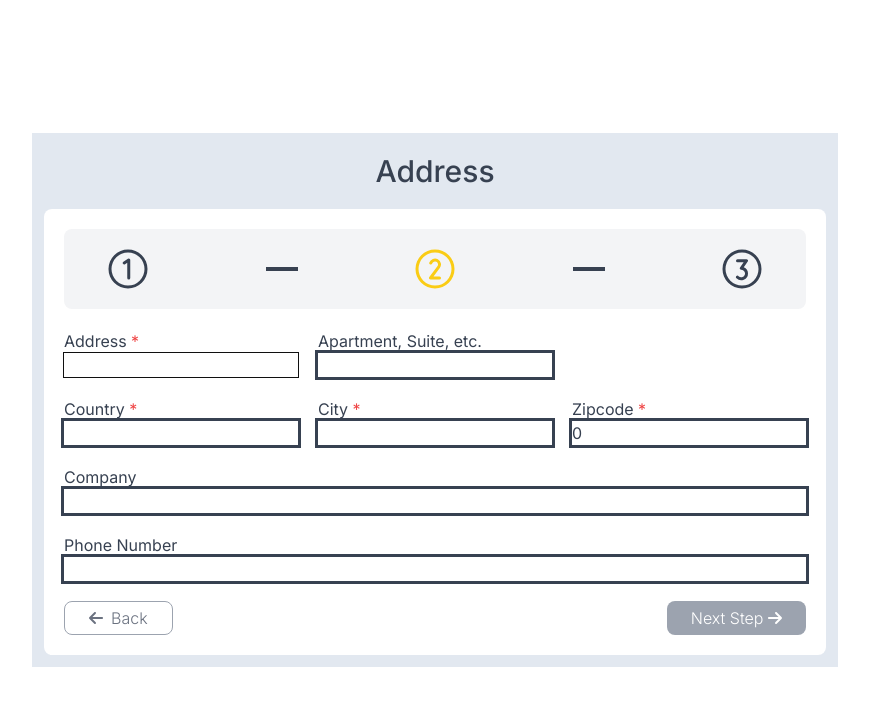
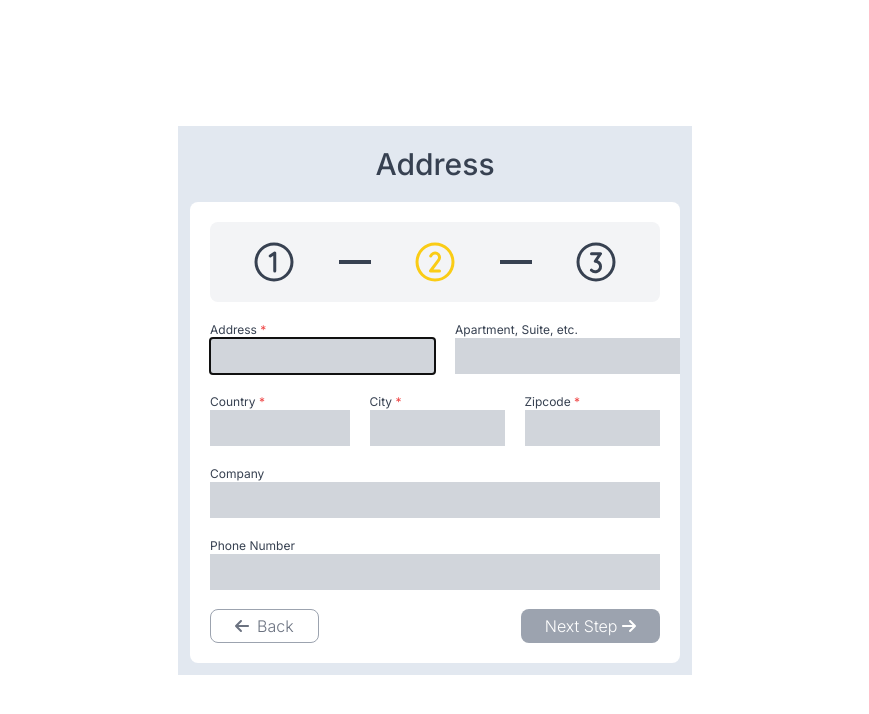
Before and after one commit to ryandc-yeo/bd-frontend-challenge, a Next.js app: page /form in a window 1280 px wide. Both pictures are taken after typing "Sample", "Sample", "Sample", "name@example.com", "Sample123", "Sample123" into the empty fields and a click on the button "Next Step". Shown: the top 714 px of the page, without its empty margins (205-1074 px from the left). Built offline with nearby package versions, Linux system fonts and the light colour scheme.

Commit message:
2/3 steps complete

```diff
--- a/src/app/components/account.tsx
+++ b/src/app/components/account.tsx
@@ -21,9 +21,9 @@ const Account = ({
   updateFields,
 }: AccountProps) => {
   return (
-    <div className="flex flex-col gap-5 w-fit">
+    <div className="flex flex-col gap-5 w-[450px] h-[267px]">
       <div className="flex gap-5">
-        <div className="flex flex-col">
+        <div className="flex flex-col w-[50%]">
           <label className="text-xs">First Name</label>
           <input
             type="text"
@@ -33,7 +33,7 @@ const Account = ({
             onChange={(e) => updateFields({ firstName: e.target.value })}
           />
         </div>
-        <div className="flex flex-col">
+        <div className="flex flex-col w-[50%]">
           <label className="text-xs">Last Name</label>
           <input
             type="text"
@@ -68,7 +68,7 @@ const Account = ({
         />
       </div>
       <div className="flex gap-5">
-        <div className="flex flex-col">
+        <div className="flex flex-col w-[50%]">
           <label className="text-xs">
             Password <span className="text-red-500">*</span>
           </label>
@@ -80,7 +80,7 @@ const Account = ({
             onChange={(e) => updateFields({ password: e.target.value })}
           />
         </div>
-        <div className="flex flex-col">
+        <div className="flex flex-col w-[50%]">
           <label className="text-xs">
             Confirm Password <span className="text-red-500">*</span>
           </label>
--- a/src/app/components/address.tsx
+++ b/src/app/components/address.tsx
@@ -3,7 +3,7 @@ type AddressData = {
   address2: string;
   country: string;
   city: string;
-  zipCode: number;
+  zipCode: string;
   company: string;
   phoneNumber: string;
 };
@@ -23,46 +23,86 @@ const Address = ({
   updateFields,
 }: AddressProps) => {
   return (
-    <div className="flex flex-col gap-5 w-fit">
+    <div className="flex flex-col gap-5 w-[450px] h-[267px]">
       <div className="flex gap-5">
-        <div className="flex flex-col">
-          <label>
+        <div className="flex flex-col w-[50%]">
+          <label className="text-xs">
             Address <span className="text-red-500">*</span>
           </label>
-          <input type="text" autoFocus value={address1} className="outline" />
+          <input
+            type="text"
+            autoFocus
+            value={address1}
+            className="bg-gray-300 leading-9"
+            onChange={(e) => updateFields({ address1: e.target.value })}
+            required
+          />
         </div>
-        <div className="flex flex-col">
-          <label>Apartment, Suite, etc.</label>
-          <input type="text" value={address2} className="outline" />
+        <div className="flex flex-col w-[50%]">
+          <label className="text-xs">Apartment, Suite, etc.</label>
+          <input
+            type="text"
+            value={address2}
+            className="bg-gray-300 leading-9"
+            onChange={(e) => updateFields({ address2: e.target.value })}
+          />
         </div>
       </div>
       <div className="flex gap-5">
-        <div className="flex flex-col">
-          <label>
+        <div className="flex flex-col w-[31%]">
+          <label className="text-xs">
             Country <span className="text-red-500">*</span>
           </label>
-          <input type="text" value={country} className="outline" />
+          <input
+            type="text"
+            value={country}
+            className="bg-gray-300 leading-9"
+            onChange={(e) => updateFields({ country: e.target.value })}
+            required
+          />
         </div>
-        <div className="flex flex-col">
-          <label>
+        <div className="flex flex-col w-[30%]">
+          <label className="text-xs">
             City <span className="text-red-500">*</span>
           </label>
-          <input type="text" value={city} className="outline" />
+          <input
+            type="text"
+            value={city}
+            className="bg-gray-300 leading-9"
+            onChange={(e) => updateFields({ city: e.target.value })}
+            required
+          />
         </div>
-        <div className="flex flex-col">
-          <label>
+        <div className="flex flex-col w-[30%]">
+          <label className="text-xs">
             Zipcode <span className="text-red-500">*</span>
           </label>
-          <input type="text" value={zipCode} className="outline" />
+          <input
+            type="text"
+            value={zipCode}
+            className="bg-gray-300 leading-9"
+            onChange={(e) => updateFields({ zipCode: e.target.value })}
+            required
+          />
         </div>
       </div>
       <div className="flex flex-col">
-        <label>Company</label>
-        <input type="text" value={company} className="outline" required />
+        <label className="text-xs">Company</label>
+        <input
+          type="text"
+          value={company}
+          className="bg-gray-300 leading-9"
+          onChange={(e) => updateFields({ company: e.target.value })}
+        />
       </div>
       <div className="flex flex-col">
-        <label>Phone Number</label>
-        <input type="text" value={phoneNumber} className="outline" required />
+        <label className="text-xs">Phone Number</label>
+        <input
+          type="text"
+          value={phoneNumber}
+          className="bg-gray-300 leading-9"
+          onChange={(e) => updateFields({ phoneNumber: e.target.value })}
+        />
       </div>
     </div>
   );
--- a/src/app/form/page.tsx
+++ b/src/app/form/page.tsx
@@ -26,7 +26,7 @@ type FormData = {
   address2: string;
   country: string;
   city: string;
-  zipCode: number;
+  zipCode: string;
   company: string;
   phoneNumber: string;
   wantsNotifications: boolean;
@@ -45,7 +45,7 @@ const userData: FormData = {
   address2: "",
   country: "",
   city: "",
-  zipCode: 0,
+  zipCode: "",
   company: "",
   phoneNumber: "",
   wantsNotifications: false,
@@ -99,13 +99,18 @@ const Form = () => {
           </div>
           {step}
           <div className="flex justify-between gap-2 mt-5 text-md font-light">
+            {currStep === 0 ? (
+              <div></div>
+            ) : (
               <button
                 type="button"
                 className="border border-gray-400 flex gap-2 items-center px-6 py-1 rounded-lg text-gray-500 hover:bg-gray-400 hover:text-white transition-all"
+                onClick={back}
               >
                 <FontAwesomeIcon icon={faArrowLeft} />
                 Back
               </button>
+            )}
             {currStep === steps.length - 1 ? (
               <button
                 type="submit"
```
Lines whose indentation alone changed are shown as unchanged.
